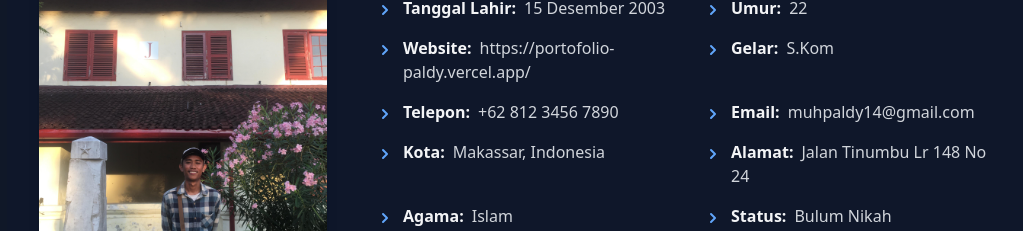
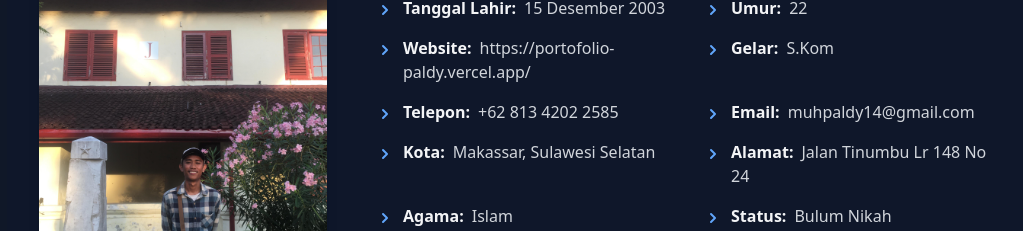
Before and after one commit to rifaldy15/portofolio, a Next.js app: page / in a window 1280 px wide. Shown: the part 1192-1423 px from the top of the page, without its empty margins (249-1272 px from the left). Built offline with nearby package versions, Linux system fonts and the light colour scheme.

Commit message:
Update: Latest AboutSection changes

```diff
--- a/app/components/AboutSection.tsx
+++ b/app/components/AboutSection.tsx
@@ -9,9 +9,9 @@ const biodata = [
   { label: "Umur", value: "22" },
   { label: "Website", value: "https://portofolio-paldy.vercel.app/" },
   { label: "Gelar", value: "S.Kom" },
-  { label: "Telepon", value: "+62 812 3456 7890" },
+  { label: "Telepon", value: "+62 813 4202 2585" },
   { label: "Email", value: "muhpaldy14@gmail.com" },
-  { label: "Kota", value: "Makassar, Indonesia" },
+  { label: "Kota", value: "Makassar, Sulawesi Selatan" },
   { label: "Alamat", value: "Jalan Tinumbu Lr 148 No 24" },
   { label: "Agama", value: "Islam" },
   { label: "Status", value: "Bulum Nikah" },
```
